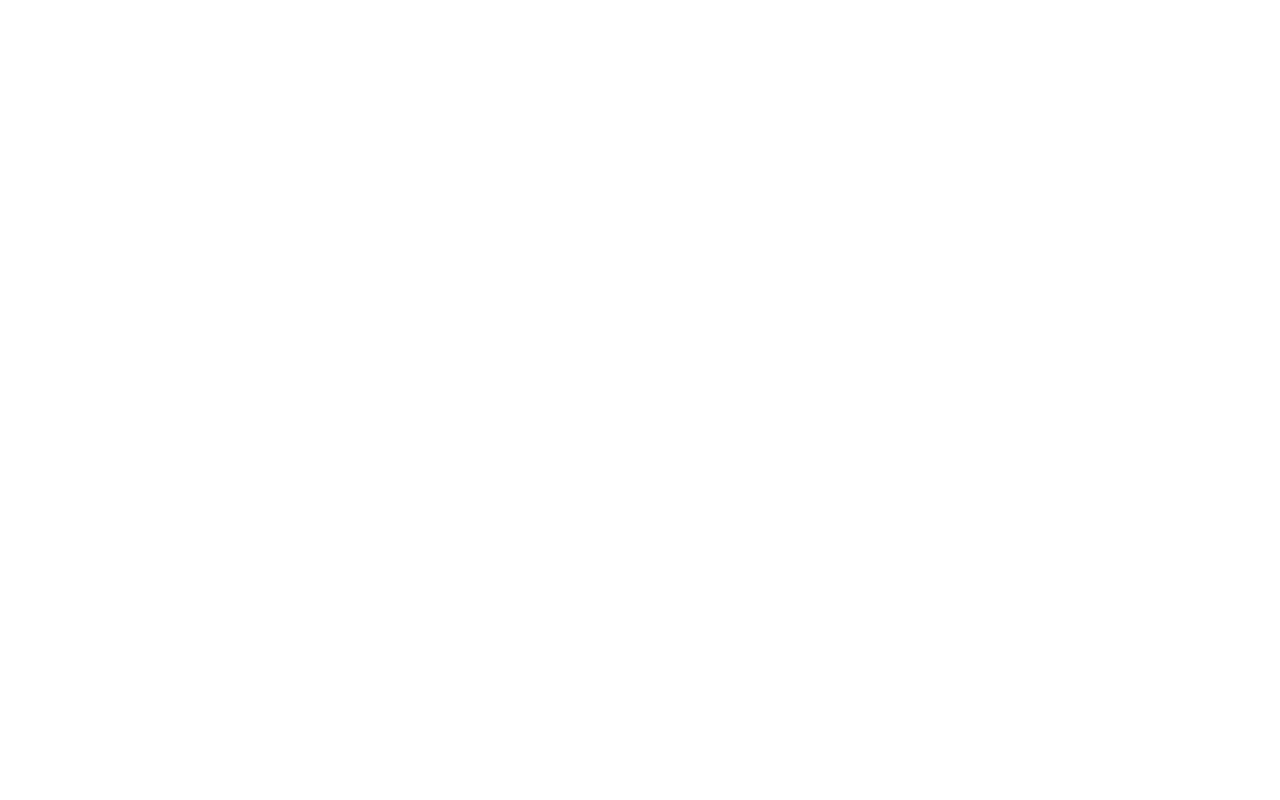
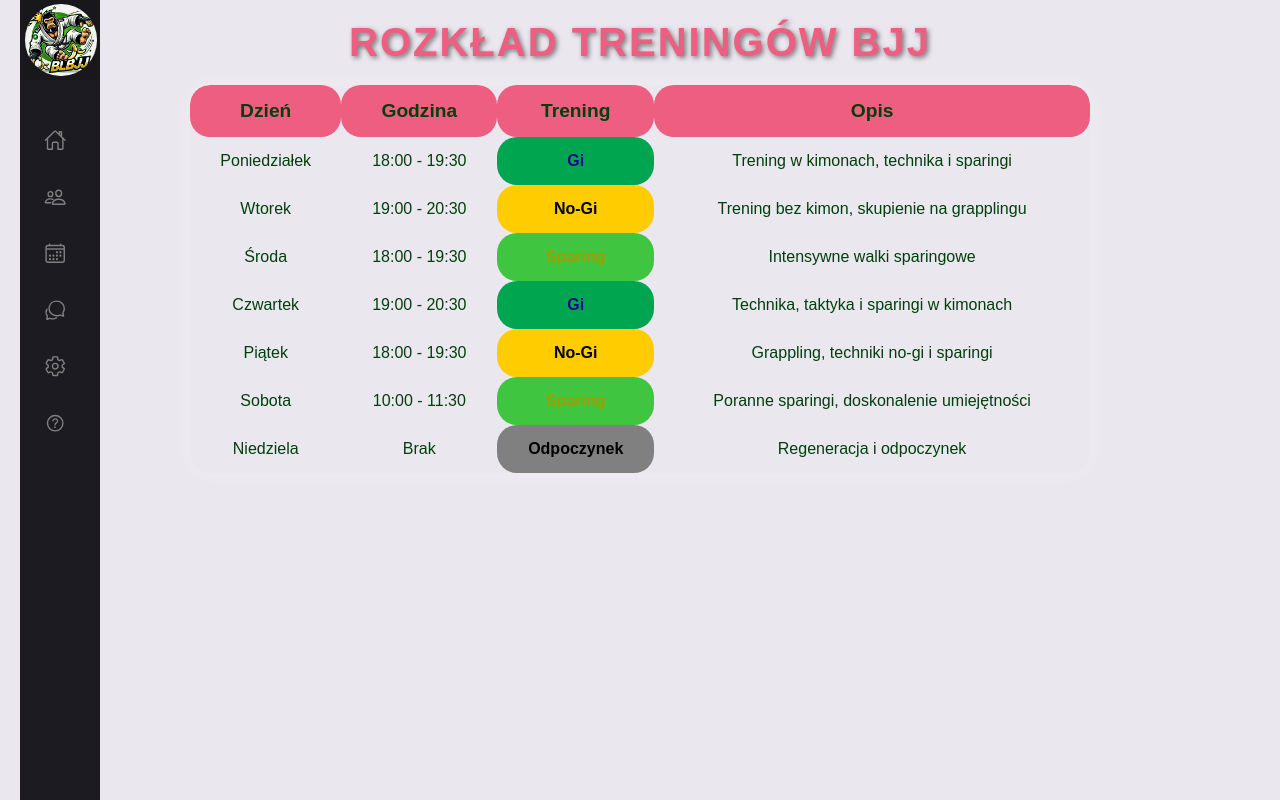
Before and after one commit to niski1996/BlobBJJ, a plain HTML site: page pages/trainings.html in a window 1280 px wide. Drawn offline with nearby package versions, Linux system fonts and the light colour scheme.

Commit message:
Autogenerated commit

```diff
--- /dev/null
+++ b/assets/css/calendar.css
@@ -0,0 +1,78 @@
+:root {
+    --primary: #ed5e81;
+    --background: #d6cde8;
+    --background-secondary: #1f1b2e;
+    --text-primary: #ffffff;
+    --text-secondary: #cccccc;
+    --gi-color: #00a550;
+    --nogi-color: #ffcc00;
+    --sparring-color: #d10000;
+    --rest-color: #808080;
+    --highlight: #a000a0;
+    --accent: #ffd700;
+    --font-main: "Poppins", sans-serif;
+}
+
+body {
+    font-family: var(--font-main);
+    background-color: var(--background);
+    color: var(--text-primary);
+    text-align: center;
+    margin: 0;
+    padding: 20px;
+}
+h1 {
+    font-size: 2.5em;
+    text-transform: uppercase;
+    letter-spacing: 2px;
+    color: var(--primary);
+    text-shadow: 2px 2px 5px rgba(0, 0, 0, 0.5);
+}
+.schedule {
+    width: 90%;
+    max-width: 900px;
+    margin: 20px auto;
+    border-collapse: collapse;
+    background-color: var(--background-secondary);
+    border-radius: 20px;
+    overflow: hidden;
+    box-shadow: 0px 0px 20px rgba(255, 255, 255, 0.3);
+}
+.schedule th, .schedule td {
+    border: none;
+    padding: 15px;
+    text-align: center;
+    border-radius: 20px;
+}
+.schedule th {
+    background-color: var(--primary);
+    color: var(--text-primary);
+    font-size: 1.2em;
+}
+.schedule td {
+    background-color: var(--background-secondary);
+}
+.training-gi {
+    background-color: var(--gi-color);
+    color: white;
+    font-weight: bold;
+    border-radius: 20px;
+}
+.training-nogi {
+    background-color: var(--nogi-color);
+    color: black;
+    font-weight: bold;
+    border-radius: 20px;
+}
+.training-sparing {
+    background-color: var(--sparring-color);
+    color: white;
+    font-weight: bold;
+    border-radius: 20px;
+}
+.training-rest {
+    background-color: var(--rest-color);
+    color: black;
+    font-weight: bold;
+    border-radius: 20px;
+}
--- a/assets/css/style.css
+++ b/assets/css/style.css
@@ -444,3 +444,79 @@ select {
 @media only screen and (max-width: 496px) {
 
 }
+:root {
+    --primary: #ed5e81;
+    --text-primary: #023f0c;
+    --text-secondary: #009242;
+    --gi-color: #00a550;
+    --nogi-color: #ffcc00;
+    --sparring-color: #40c540;
+    --rest-color: #808080;
+    --highlight: #a000a0;
+    --accent: #ffd700;
+    --font-main: "Poppins", sans-serif;
+}
+
+body {
+    font-family: var(--font-main);
+    background-color: var(--background);
+    color: var(--text-primary);
+    text-align: center;
+    margin: 0;
+    padding: 20px;
+}
+h1 {
+    font-size: 2.5em;
+    text-transform: uppercase;
+    letter-spacing: 2px;
+    color: var(--primary);
+    text-shadow: 2px 2px 5px rgba(0, 0, 0, 0.5);
+}
+.schedule {
+    width: 90%;
+    max-width: 900px;
+    margin: 20px auto;
+    border-collapse: collapse;
+    background-color: var(--background-secondary);
+    border-radius: 20px;
+    overflow: hidden;
+    box-shadow: 0px 0px 20px rgba(255, 255, 255, 0.3);
+}
+.schedule th, .schedule td {
+    border: none;
+    padding: 15px;
+    text-align: center;
+    border-radius: 20px;
+}
+.schedule th {
+    background-color: var(--primary);
+    color: var(--text-primary);
+    font-size: 1.2em;
+}
+.schedule td {
+    background-color: var(#160a88);
+}
+.training-gi {
+    background-color: var(--gi-color);
+    color: #160a88;
+    font-weight: bold;
+    border-radius: 20px;
+}
+.training-nogi {
+    background-color: var(--nogi-color);
+    color: black;
+    font-weight: bold;
+    border-radius: 20px;
+}
+.training-sparing {
+    background-color: var(--sparring-color);
+    color: rgb(160, 157, 0);
+    font-weight: bold;
+    border-radius: 20px;
+}
+.training-rest {
+    background-color: var(--rest-color);
+    color: black;
+    font-weight: bold;
+    border-radius: 20px;
+}
--- a/assets/css/trainers.css
+++ b/assets/css/trainers.css
@@ -35,8 +35,9 @@ body {
 
 .caption {
     margin-top: 10px;
-    font-size: 16px;
+    font-size: 24px;
     font-weight: bold;
+    color: black;
     opacity: 1;
     transition: opacity 0.3s ease-in-out;
 }
@@ -48,3 +49,57 @@ body {
 .gallery-item:hover .caption {
     opacity: 0;
 }
+
+body {
+    font-family: Arial, sans-serif;
+    margin: 0;
+    padding: 0;
+    background-color: #f4f4f4;
+    color: #333;
+}
+
+#header-container {
+    background-color: #222;
+    padding: 10px 0;
+}
+
+.bio-container {
+    max-width: 800px;
+    margin: 50px auto;
+    background: white;
+    padding: 20px;
+    border-radius: 10px;
+    box-shadow: 0 0 10px rgba(0, 0, 0, 0.1);
+    text-align: center;
+}
+
+.bio-container img {
+    width: 200px;
+    height: 200px;
+    border-radius: 50%;
+    object-fit: cover;
+    margin-bottom: 20px;
+    border: 5px solid #222;
+}
+
+h1 {
+    font-size: 28px;
+    color: #222;
+    margin-bottom: 10px;
+}
+
+p {
+    font-size: 18px;
+    line-height: 1.6;
+    margin-bottom: 15px;
+}
+
+footer {
+    text-align: center;
+    padding: 20px;
+    background-color: #222;
+    color: white;
+    position: fixed;
+    bottom: 0;
+    width: 100%;
+}
--- a/components/header.html
+++ b/components/header.html
@@ -48,7 +48,7 @@
           </a>
         </li>
         <li class="navbar-item flexbox-left">
-          <a class="navbar-item-inner flexbox-left">
+          <a class="navbar-item-inner flexbox-left" href="magic.html">
             <div class="navbar-item-inner-icon-wrapper flexbox" href="settings.html">
               <ion-icon name="help-circle-outline"></ion-icon>
             </div>
--- /dev/null
+++ b/pages/gon.html
@@ -0,0 +1,47 @@
+<!DOCTYPE html>
+<html lang="pl">
+<head>
+    <meta charset="UTF-8">
+    <meta name="viewport" content="width=device-width, initial-scale=1.0">
+    <title>Trener Gon - BlobBJJ</title>
+    <link rel="icon" type="image/webp" href="../assets/icons/logo.webp">
+    <link rel="stylesheet" href="../assets/css/style.css">
+    <link rel="stylesheet" href="../assets/css/trainers.css">
+    <script src="https://unpkg.com/ionicons@7.1.0/dist/ionicons.js"></script>
+</head>
+<body>
+    <div id="header-container"></div>
+
+    <div class="bio-container">
+        <img src="../assets/images/trainers/gon.webp" alt="Trener Gon">
+        <h1>Trener Gon</h1>
+        <p>
+            Trener Gon to postać legendarna w świecie Brazylijskiego Jiu-Jitsu, choć jego początki były co najmniej nietypowe. Urodzony w małej wiosce położonej na szczycie góry, gdzie powietrze jest tak rzadkie, że nawet jogini tracą przytomność po pięciu minutach, Gon od dzieciństwa wykazywał niezwykłą odporność na brak tlenu. To właśnie tam, w wieku trzech lat, wynalazł własny styl walki oparty na przypadkowych upadkach i przewrotach, który z czasem został uznany za fundament jego niepowtarzalnej techniki.
+        </p>
+        <p>
+            W wieku siedmiu lat został porwany przez koczownicze plemię wędrownych akrobatów, które nauczyło go sztuki przewidywania przyszłości na podstawie ruchów przeciwnika. Po pięciu latach surowego treningu Gon wrócił do cywilizacji, by z marszu wygrać pierwsze zawody w Jiu-Jitsu, nie mając pojęcia, że bierze w nich udział – przyszedł tylko, żeby zapytać o godzinę. Jego styl walki, określany przez przeciwników mianem „chaotycznej harmonii”, jest połączeniem intuicji, improwizacji i czystego przypadku, co sprawia, że nawet najbardziej doświadczeni zawodnicy nie wiedzą, czego się po nim spodziewać.
+        </p>
+        <p>
+            Oprócz trenowania BJJ, Gon jest także pasjonatem zbierania kamieni o dziwnych kształtach oraz profesjonalnym degustatorem lodów, co często prowadzi do nieoczekiwanych wyzwań na macie, gdyż potrafi przeprowadzić sparing, jednocześnie analizując subtelne niuanse smaku czekoladowo-miętowego. Jego filozofia treningu opiera się na zasadzie: „Jeśli nie wiesz, co robisz, przeciwnik tym bardziej nie wie”, co sprawia, że jego uczniowie są przygotowani na każdą ewentualność – nawet tę, której nie da się przewidzieć.
+        </p>
+        <p>
+            Jako trener, Gon słynie z nietypowych metod nauczania. Zamiast tradycyjnego rozgrzewania, każe uczniom naśladować ruchy spadających liści. Uważa również, że najlepsza obrona to udawanie, że się nie istnieje, co kilka razy zakończyło się sukcesem w oficjalnych zawodach.
+        </p>
+        <p>
+            Jeśli marzysz o treningu z trenerem, który jednocześnie rozśmieszy cię do łez i nauczy cię jak pokonać przeciwnika, zanim zdąży zrozumieć, co się stało, Trener Gon jest wyborem idealnym.
+        </p>
+    </div>
+
+    <footer>
+        <p>&copy; 2025 Klub BJJ. Wszelkie prawa zastrzeżone.</p>
+    </footer>
+
+    <script>
+        fetch("../components/header.html")
+            .then(response => response.text())
+            .then(data => {
+                document.getElementById("header-container").innerHTML = data;
+            });
+    </script>
+</body>
+</html>
--- a/pages/trainings.html
+++ b/pages/trainings.html
@@ -0,0 +1,74 @@
+<!DOCTYPE html>
+<html lang="pl">
+    <head>
+        <meta charset="UTF-8">
+        <meta name="viewport" content="width=device-width, initial-scale=1.0">
+        <title>BlobBJJ</title>
+        <link rel="icon" type="image/webp"href="assets/icons/logo.webp">
+
+        <link rel="stylesheet" href="../assets/css/style.css">
+        <script src="https://unpkg.com/ionicons@7.1.0/dist/ionicons.js"></script>
+    </head>
+    <body>
+        <div id="header-container"></div>
+
+    <h1>Rozkład Treningów BJJ</h1>
+    <table class="schedule">
+        <tr>
+            <th>Dzień</th>
+            <th>Godzina</th>
+            <th>Trening</th>
+            <th>Opis</th>
+        </tr>
+        <tr>
+            <td>Poniedziałek</td>
+            <td>18:00 - 19:30</td>
+            <td class="training-gi">Gi</td>
+            <td>Trening w kimonach, technika i sparingi</td>
+        </tr>
+        <tr>
+            <td>Wtorek</td>
+            <td>19:00 - 20:30</td>
+            <td class="training-nogi">No-Gi</td>
+            <td>Trening bez kimon, skupienie na grapplingu</td>
+        </tr>
+        <tr>
+            <td>Środa</td>
+            <td>18:00 - 19:30</td>
+            <td class="training-sparing">Sparing</td>
+            <td>Intensywne walki sparingowe</td>
+        </tr>
+        <tr>
+            <td>Czwartek</td>
+            <td>19:00 - 20:30</td>
+            <td class="training-gi">Gi</td>
+            <td>Technika, taktyka i sparingi w kimonach</td>
+        </tr>
+        <tr>
+            <td>Piątek</td>
+            <td>18:00 - 19:30</td>
+            <td class="training-nogi">No-Gi</td>
+            <td>Grappling, techniki no-gi i sparingi</td>
+        </tr>
+        <tr>
+            <td>Sobota</td>
+            <td>10:00 - 11:30</td>
+            <td class="training-sparing">Sparing</td>
+            <td>Poranne sparingi, doskonalenie umiejętności</td>
+        </tr>
+        <tr>
+            <td>Niedziela</td>
+            <td>Brak</td>
+            <td class="training-rest">Odpoczynek</td>
+            <td>Regeneracja i odpoczynek</td>
+        </tr>
+    </table>
+    <script>
+        fetch("../components/header.html")
+            .then(response => response.text())
+            .then(data => {
+                document.getElementById("header-container").innerHTML = data;
+            });
+    </script>
+</body>
+</html>
```
Also changed, not shown: pages/jon.html (added, +50 -0 lines), pages/kon.html (added, +53 -0 lines), pages/magic.html (+116 -0 lines), pages/ton.html (added, +53 -0 lines), pages/trainers.html (+12 -1 lines).
